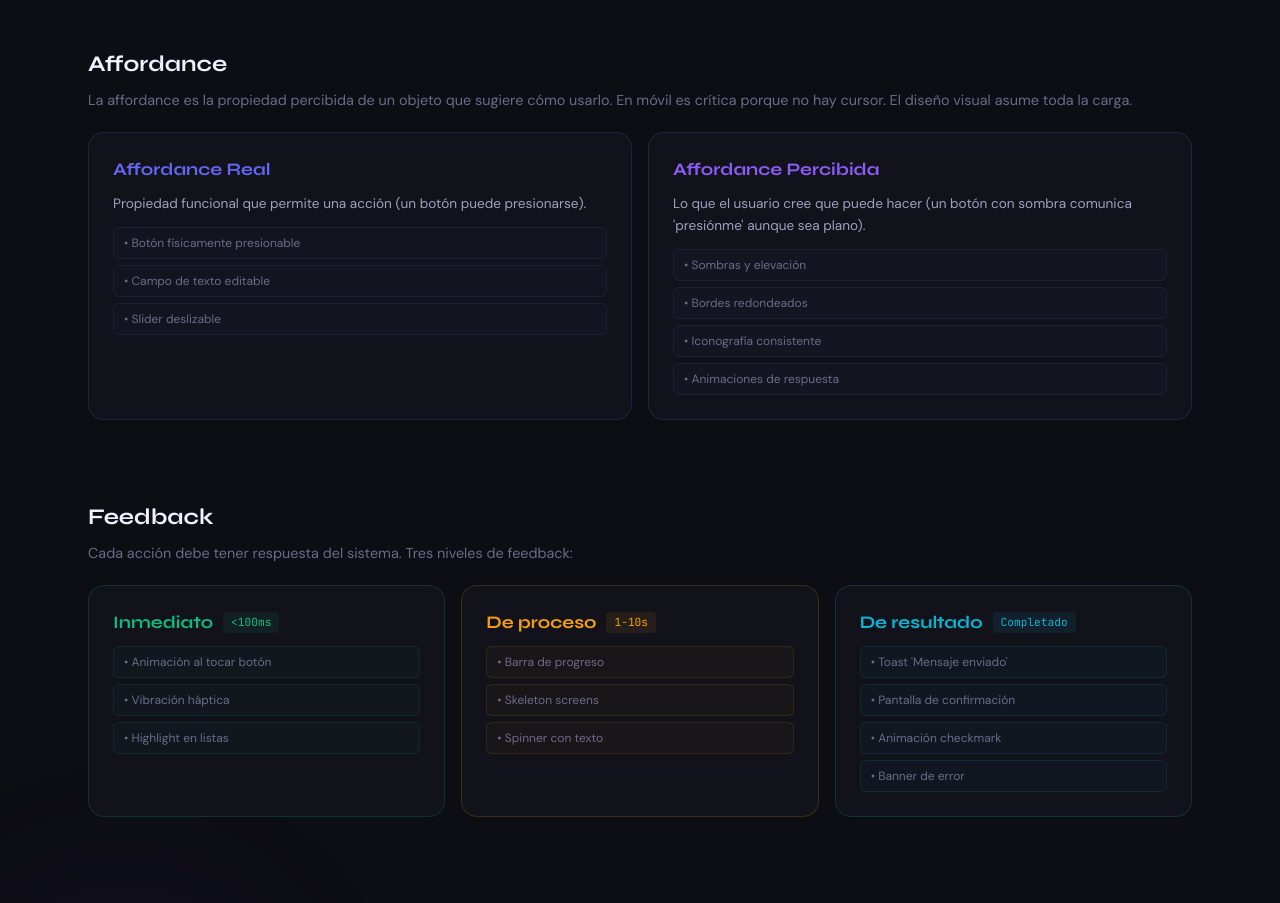
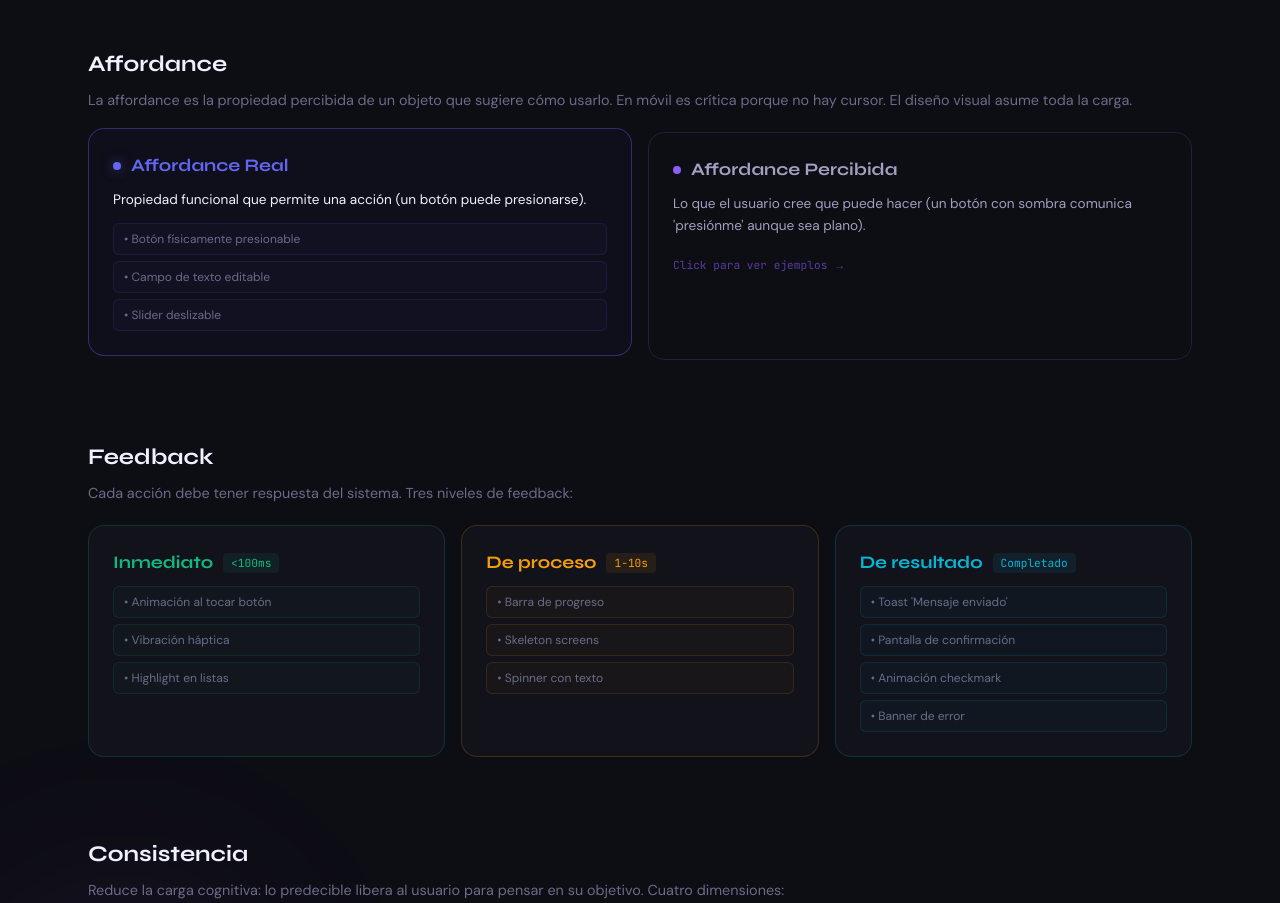
Before and after one commit to NicolMunoz012/mobile-ui-presentation, a Next.js app: page / in a window 1280 px wide. Shown: the part 3880-4783 px from the top of the page. Built offline with nearby package versions, Linux system fonts and the light colour scheme.

Commit message:
Feature: se puede interactuar affordance

```diff
--- a/components/Section2.tsx
+++ b/components/Section2.tsx
@@ -342,15 +342,46 @@ export default function Section2() {
               <div
                 key={a.type}
                 className="card p-6"
-                style={{ borderColor: `${a.color}30` }}
+                onClick={() => setActiveAffordance(i)}
+                style={{
+                  borderColor: activeAffordance === i ? `${a.color}60` : `${a.color}30`,
+                  background: activeAffordance === i ? `${a.color}08` : "transparent",
+                  cursor: "pointer",
+                  transition: "all 0.3s ease",
+                  transform: activeAffordance === i ? "translateY(-4px)" : "translateY(0)",
+                }}
               >
-                <h4 style={{ fontFamily: "Syne", fontSize: "1.1rem", fontWeight: 700, color: a.color, marginBottom: 10 }}>
-                  {a.type}
-                </h4>
-                <p style={{ color: "#A0A0C0", fontSize: "0.85rem", lineHeight: 1.6, marginBottom: 12 }}>
+                <div style={{ display: "flex", alignItems: "center", gap: 10, marginBottom: 10 }}>
+                  <div style={{
+                    width: 8,
+                    height: 8,
+                    borderRadius: "50%",
+                    background: a.color,
+                    boxShadow: activeAffordance === i ? `0 0 12px ${a.color}80` : "none",
+                    transition: "all 0.3s ease",
+                  }} />
+                  <h4 style={{ fontFamily: "Syne", fontSize: "1.1rem", fontWeight: 700, color: activeAffordance === i ? a.color : "#A0A0C0", transition: "color 0.3s" }}>
+                    {a.type}
+                  </h4>
+                </div>
+                <p style={{
+                  color: activeAffordance === i ? "#F0F0FF" : "#A0A0C0",
+                  fontSize: "0.85rem",
+                  lineHeight: 1.6,
+                  marginBottom: 12,
+                  transition: "color 0.3s",
+                }}>
                   {a.desc}
                 </p>
-                <div style={{ display: "flex", flexDirection: "column", gap: 6 }}>
+                <div style={{
+                  display: "flex",
+                  flexDirection: "column",
+                  gap: 6,
+                  maxHeight: activeAffordance === i ? "500px" : "0",
+                  opacity: activeAffordance === i ? 1 : 0,
+                  overflow: "hidden",
+                  transition: "all 0.4s ease",
+                }}>
                   {a.examples.map((ex) => (
                     <div
                       key={ex}
@@ -367,6 +398,17 @@ export default function Section2() {
                     </div>
                   ))}
                 </div>
+                {activeAffordance !== i && (
+                  <div style={{
+                    fontSize: "0.7rem",
+                    color: a.color,
+                    fontFamily: "JetBrains Mono",
+                    marginTop: 8,
+                    opacity: 0.6,
+                  }}>
+                    Click para ver ejemplos →
+                  </div>
+                )}
               </div>
             ))}
           </div>
```
